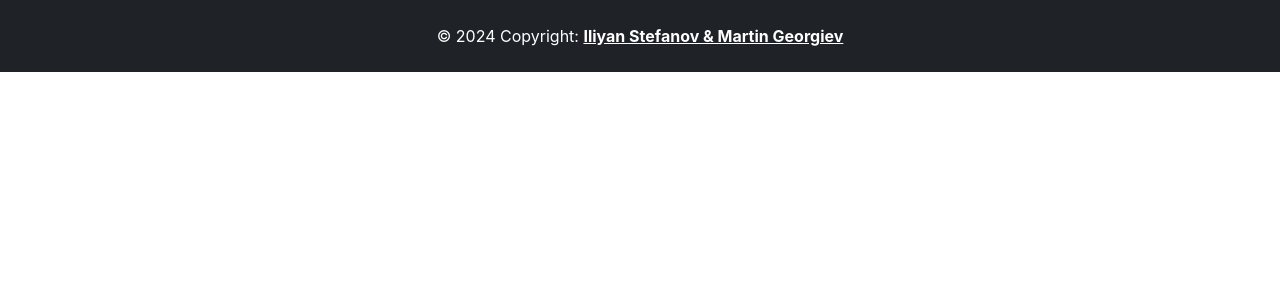
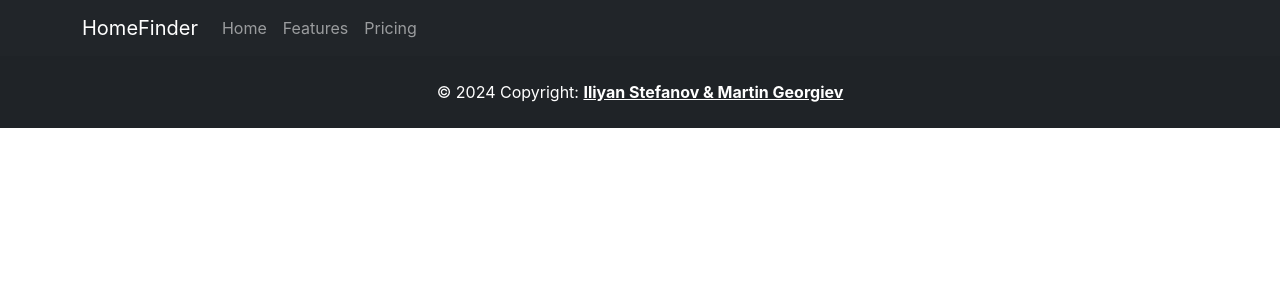
Before and after one commit to B1udger/home-finder, a React (Create React App) app: page / in a window 1280 px wide. Shown: the top 300 px of the page. Built offline with nearby package versions, Linux system fonts and the light colour scheme.

Commit message:
added header

```diff
--- a/src/App.js
+++ b/src/App.js
@@ -1,10 +1,12 @@
 import logo from './logo.svg';
 import './App.css';
 import { Footer } from './components/footer/footer';
+import {Header} from './components/header/Header';
 
 function App() {
   return (
     <div className="App">
+      <Header />
       <Footer />
     </div>
   );
--- /dev/null
+++ b/src/components/header/Header.jsx
@@ -0,0 +1,20 @@
+import Container from 'react-bootstrap/Container';
+import Nav from 'react-bootstrap/Nav';
+import Navbar from 'react-bootstrap/Navbar';
+
+export function Header () {
+  return (
+    <>
+      <Navbar bg="dark" data-bs-theme="dark">
+        <Container>
+          <Navbar.Brand href="#home">HomeFinder</Navbar.Brand>
+          <Nav className="me-auto">
+            <Nav.Link href="#home">Home</Nav.Link>
+            <Nav.Link href="#features">Features</Nav.Link>
+            <Nav.Link href="#pricing">Pricing</Nav.Link>
+          </Nav>
+        </Container>
+      </Navbar>
+    </>
+  );
+}
```
Also changed, not shown: 1 other file (tests, documents, lock files or other folders).
